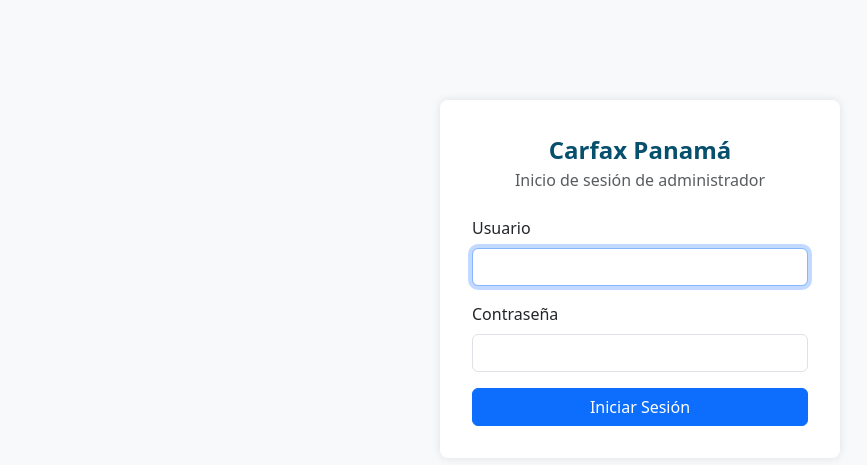
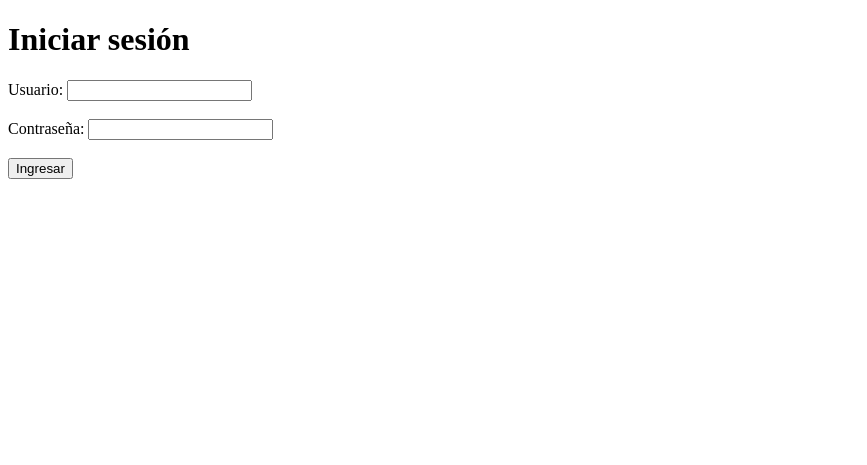
Before and after one commit to eagleevolutioncorp/TEST, a Flask app: page /login in a window 1280 px wide. Shown: the top 465 px of the page, without its empty margins (0-867 px from the left). Run offline with Flask 3, Linux system fonts and the light colour scheme.

Commit message:
Update login.html
update login contraseña

```diff
--- a/templates/login.html
+++ b/templates/login.html
@@ -1,52 +1,26 @@
-<!DOCTYPE html>
-<html lang="en">
+<!doctype html>
+<html lang="es">
 <head>
     <meta charset="UTF-8">
-    <title>Iniciar Sesión - Carfax Panamá</title>
-    <link href="https://cdn.jsdelivr.net/npm/bootstrap@5.3.2/dist/css/bootstrap.min.css" rel="stylesheet">
-    <style>
-        body {
-            background-color: #f8f9fa;
-        }
-        .login-container {
-            max-width: 400px;
-            margin: 100px auto;
-            padding: 2rem;
-            background-color: white;
-            box-shadow: 0 0 10px rgba(0,0,0,0.1);
-            border-radius: 0.5rem;
-        }
-        .logo {
-            font-size: 1.5rem;
-            font-weight: bold;
-            color: #06506e;
-        }
-    </style>
+    <title>Iniciar sesión</title>
 </head>
 <body>
-    <div class="login-container">
-        <div class="text-center mb-4">
-            <div class="logo">Carfax Panamá</div>
-            <p class="text-muted">Inicio de sesión de administrador</p>
-        </div>
-        {% with messages = get_flashed_messages(with_categories=true) %}
-          {% if messages %}
-            {% for category, message in messages %}
-              <div class="alert alert-{{ category }}">{{ message }}</div>
-            {% endfor %}
-          {% endif %}
-        {% endwith %}
-        <form method="post">
-            <div class="mb-3">
-                <label for="username" class="form-label">Usuario</label>
-                <input type="text" name="username" class="form-control" required autofocus>
-            </div>
-            <div class="mb-3">
-                <label for="password" class="form-label">Contraseña</label>
-                <input type="password" name="password" class="form-control" required>
-            </div>
-            <button type="submit" class="btn btn-primary w-100">Iniciar Sesión</button>
-        </form>
-    </div>
+    <h1>Iniciar sesión</h1>
+    <form method="POST">
+        <label>Usuario:</label>
+        <input type="text" name="username" required><br><br>
+        <label>Contraseña:</label>
+        <input type="password" name="password" required><br><br>
+        <button type="submit">Ingresar</button>
+    </form>
+    {% with messages = get_flashed_messages() %}
+      {% if messages %}
+        <ul>
+        {% for message in messages %}
+          <li>{{ message }}</li>
+        {% endfor %}
+        </ul>
+      {% endif %}
+    {% endwith %}
 </body>
 </html>
```
